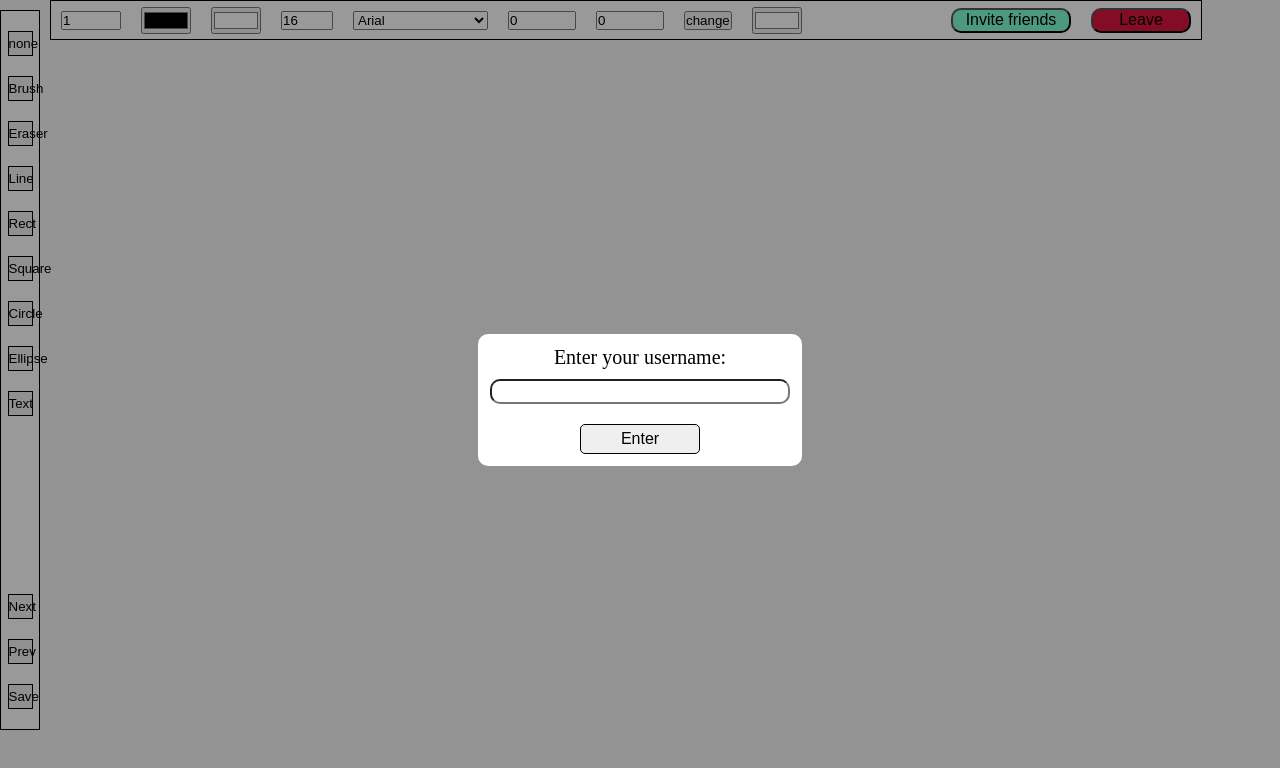
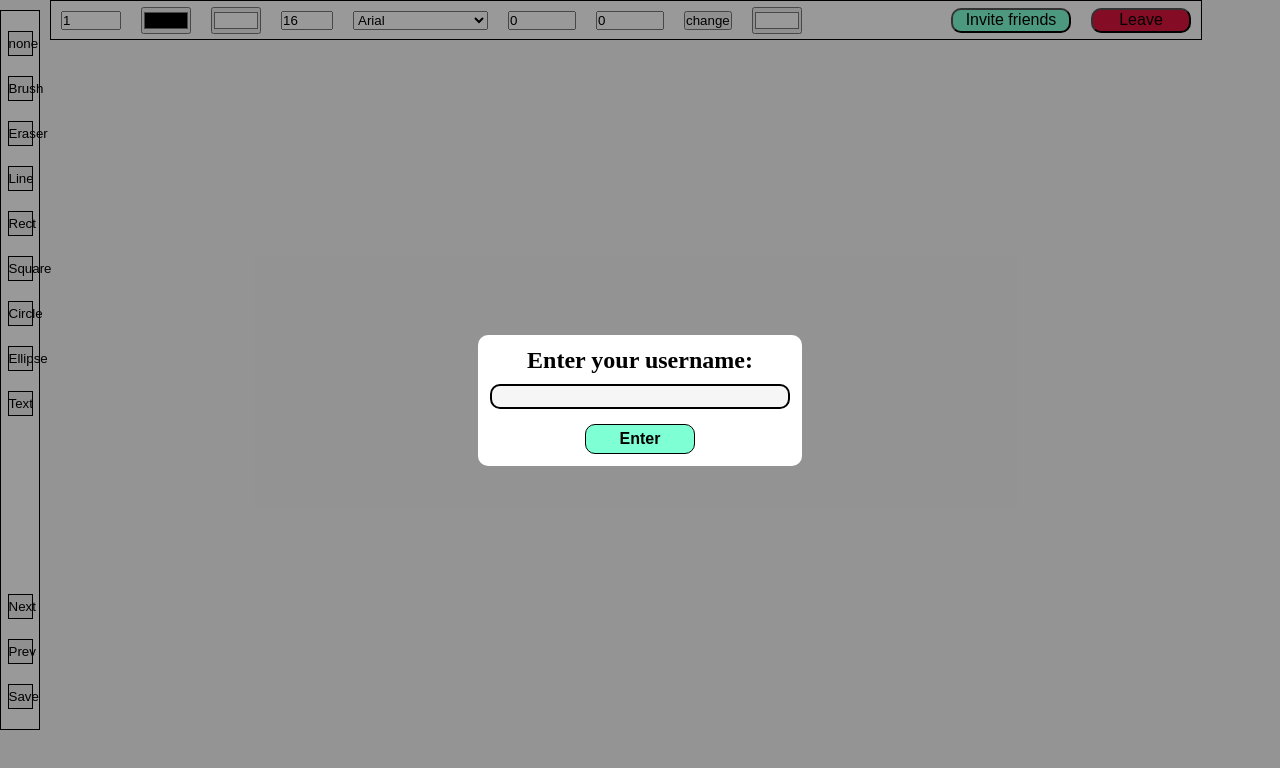
Before and after one commit to OhMyMrAIRobot/paintOnline, a React (Create React App) app in the folder client/: page /1 in a window 1280 px wide. Shown: the top 768 px of the page. Built offline with nearby package versions, Linux system fonts and the light colour scheme; no server answers.

Commit message:
refactor username modal

```diff
--- a/client/src/Components/Canvas.jsx
+++ b/client/src/Components/Canvas.jsx
@@ -15,6 +15,7 @@ import Ellipse from "../Tools/Ellipse";
 import Text from "../Tools/Text"
 import Modal from "./Modal";
 import axios from "axios";
+import '../Style/UsernameModal.css'
 
 const Canvas = observer(() => {
     const params = useParams();
@@ -188,10 +189,18 @@ const Canvas = observer(() => {
     return (
         <>
             <Modal active={modalActive} setActive={setModalActive} canClose={false}>
-                <div className = "nickname_modal">
-                    <p className = "nickname_text">Enter your username:</p>
-                    <input className = "modal_input" ref = {UsernameRef} type = 'text'/>
-                    <button className = "nickname_button"
+                <div className = "username_modal">
+                    <p className = "username_text">Enter your username:</p>
+                    <input
+                        onChange={(e) => {
+                            e.target.value !== '' ?
+                                UsernameRef.current.style.borderColor = "green"
+                            :
+                                UsernameRef.current.style.borderColor = "red"
+
+                        }}
+                        className = "username_input" ref = {UsernameRef} type = 'text'/>
+                    <button className = "username_button"
                             onClick={(e) => {
                                 if (UsernameRef.current.value !== "") {
                                     setModalActive(false);
--- a/client/src/Style/Canvas.css
+++ b/client/src/Style/Canvas.css
@@ -9,23 +9,3 @@
 canvas{
     border: 1px solid black;
 }
-
-.nickname_modal{
-    display: flex;
-    flex-direction: column;
-    align-items: center;
-}
-
-.nickname_button{
-    margin-top: 20px;
-    border-radius: 5px;
-    border: 1px solid black;
-    cursor: pointer;
-    width: 120px;
-    height: 30px;
-    font-size: 16px;
-}
-
-.nickname_text{
-    font-size: 20px;
-}
--- /dev/null
+++ b/client/src/Style/UsernameModal.css
@@ -0,0 +1,35 @@
+.username_modal{
+    display: flex;
+    flex-direction: column;
+    align-items: center;
+}
+
+.username_button{
+    font-weight: bold;
+    margin-top: 15px;
+    border-radius: 10px;
+    border: 1px solid black;
+    cursor: pointer;
+    width: 110px;
+    height: 30px;
+    font-size: 16px;
+    background-color: aquamarine;
+}
+
+.username_input{
+    font-weight: bold;
+    width: 300px;
+    height: 25px;
+    margin-top: 10px;
+    border-radius: 10px;
+    font-size: 16px;
+    padding-left: 5px;
+    outline: none;
+    background-color: #F6F6F6;
+    border: 2px solid black;
+}
+
+.username_text{
+    font-weight: bold;
+    font-size: 24px;
+}
```
